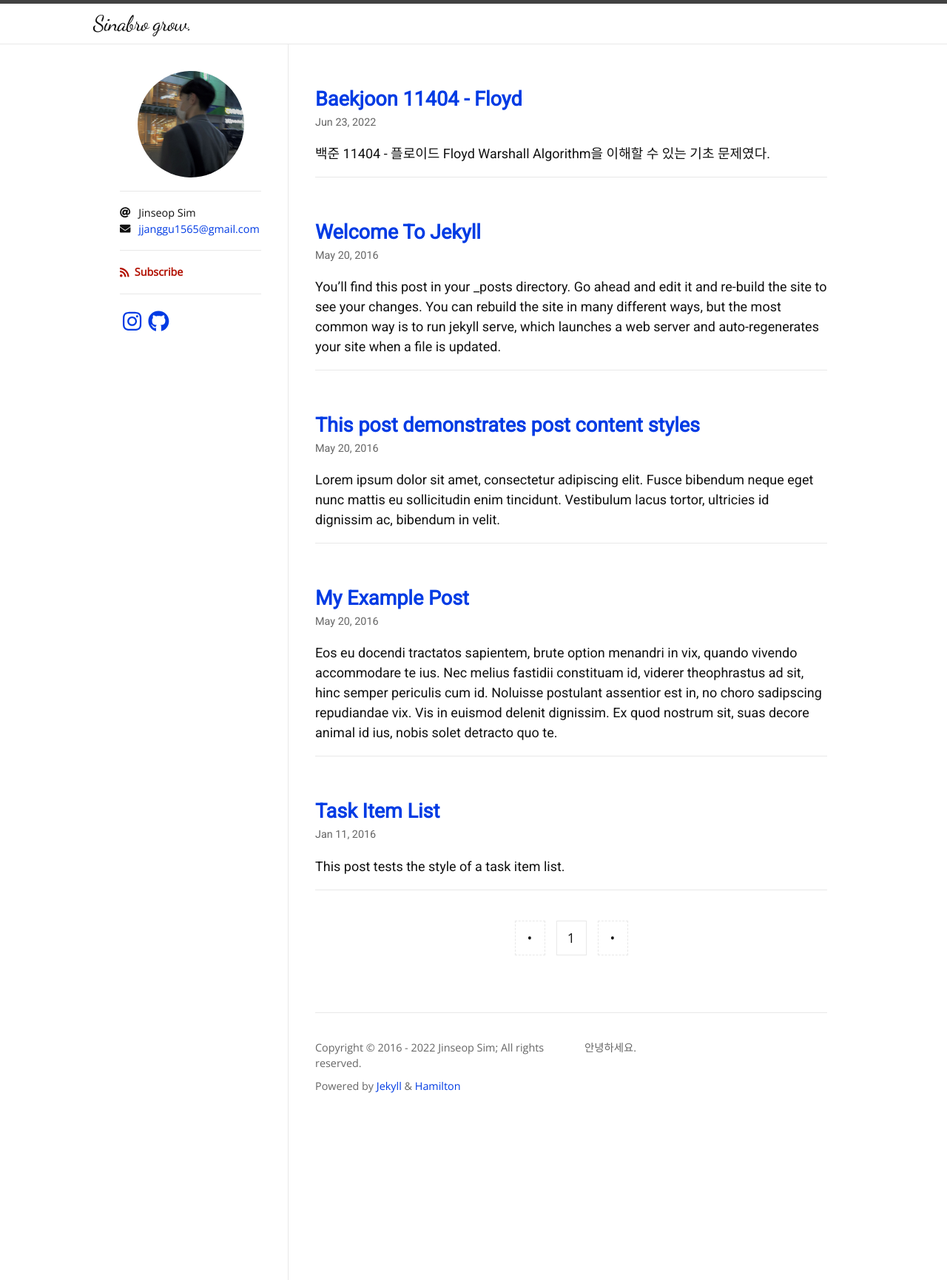
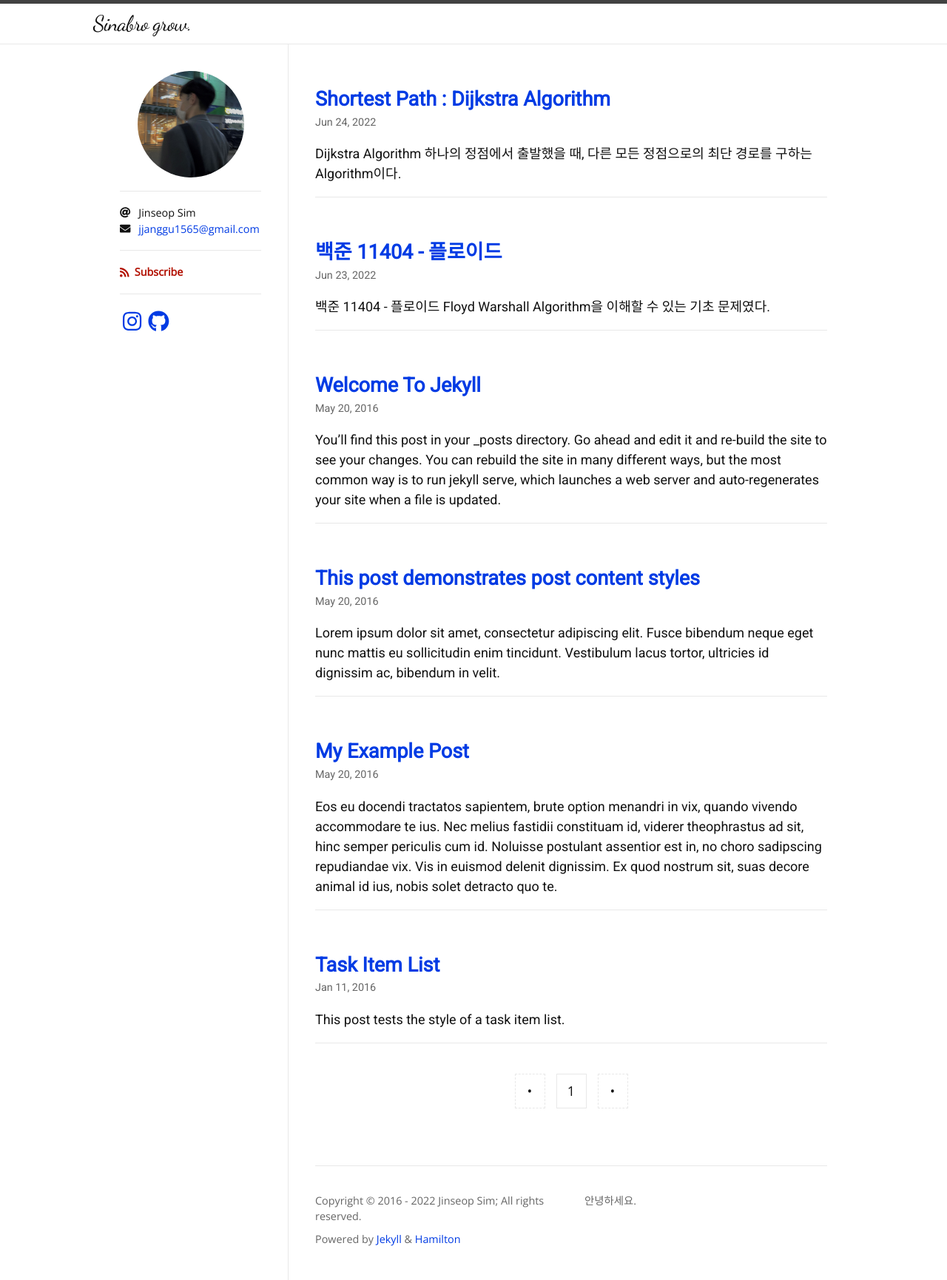
Before and after one commit to Jinseop-Sim/Jinseop-Sim.github.io, a Jekyll site: the page built from index.html, in a window 1280 px wide. Shown: the whole page at 74% size. Built offline with Jekyll 4.4.1, drawn with Linux system fonts in a browser that asks for light colours; nearby versions of some CDN libraries; some web fonts are replaced; the list of posts is cut into pages by our own code; some of the changed lines change nothing that is shown.

Commit message:
new post

```diff
--- a/_posts/2022-06-23-baekjoon-11404.md
+++ b/_posts/2022-06-23-baekjoon-11404.md
@@ -1,8 +1,8 @@
 ---
 layout: post
-title: "Baekjoon 11404 - Floyd"
+title: "백준 11404 - 플로이드"
 categories: Baekjoon
-tags: [C++]
+tags: [cpp]
 author:
   - Jinseop Sim
 ---
--- /dev/null
+++ b/_posts/2022-06-24-dijkstra.md
@@ -0,0 +1,109 @@
+---
+layout: post
+title: "Shortest Path : Dijkstra Algorithm"
+categories: Algorithm
+tags: [cpp]
+author:
+  - Jinseop Sim
+---
+
+### Dijkstra Algorithm
+> 하나의 정점에서 출발했을 때, 다른 모든 정점으로의 최단 경로를 구하는 Algorithm이다.
+
+- DP를 활용한 대표적인 최단경로 탐색 Algorithm이다.
+  - 흔히 인공위성, GPS 등에 가장 많이 사용된다.
+- 간선의 가중치는 음수가 될 수 없다.
+  - 따라서 현실세계에 가장 적합한 Shortest Path Algorithm이다.
+
+  ### Example : Basic Dijkstra, O(N^2)
+- 아래와 같은 Graph가 있다고 생각해보자.
+![image](https://user-images.githubusercontent.com/71700079/175264507-93e80c60-9106-4093-aecd-257ef6577319.png)
+
+- STEP 1
+  - 출발 정점을 1이라고 했을 때, 제일 처음엔 출발 노드로부터 이어진 다른 Node까지의 모든 비용을 저장한다.
+![image](https://user-images.githubusercontent.com/71700079/175264764-d0ff0d91-3562-4ac7-bb8a-6758c33735aa.png)
+    - 그럼 위와 같은 표가 만들어진다.
+- STEP 2
+  - 이제 최단 경로를 찾을 수 있도록 계속 갱신을 해야한다.
+    - 방문하지 않은 Node중에서 가장 비용이 적은 4번 Node부터 들려서 갱신을 해보자.
+    - 4번 Node를 거쳐서 갈 수 있게 된 Node나, 더 나은 경로가 있으면 아래와 같이 갱신한다.
+  ![image](https://user-images.githubusercontent.com/71700079/175265115-9767d8c6-9e96-4404-83eb-4f9d1ba888a0.png)
+- STEP 3
+  - 남은 미 방문 Node들도 모두 돌며 똑같이 반복한다.
+    - 최종적으로 갱신이 완료된 시점의 최단 경로 표는 아래와 같다.
+  ![image](https://user-images.githubusercontent.com/71700079/175265357-611242c0-10e9-48c2-ad66-81243e35673d.png)
+- 구현 Code는 아래와 같다.
+
+{% highlight cpp %}
+#include <iostream>
+#include <vector>
+using namespace std;
+#define INF 1000000000
+
+int nodes = 0, edges = 0, start = 0;
+vector<pair<int, int>> graph[100001]; // 연결된 node와 weight
+bool visit[100001];
+int dist[100001];
+
+// 자신을 제외한 방문하지 않은 Node 중 weight이 가장 작은 Node 번호.
+int which_smallest() {
+    int min = INF;
+    int idx = 0;
+
+    for (int i = 0; i <= nodes; i++) {
+        if (dist[i] < min && !visit[i]) {
+            min = dist[i];
+            idx = i;
+        }
+    }
+    return idx;
+}
+
+void dijkstra(int start) {
+    dist[start] = 0; // 자신의 거리는 0으로 초기화
+    visit[start] = true; // 자신은 방문한 것으로 표시
+
+    for (int i = 0; i < graph[start].size(); i++) {
+        dist[graph[start][i].first] = graph[start][i].second;
+    } // 거리 배열에, 시작 node와 연결된 모든 Node까지의 가중치 적립.
+
+    for (int i = 0; i < nodes - 1; i++) {
+        int curr_node = which_smallest();
+        visit[curr_node] = true;
+        // 방문하지 않은 node 중 가중치가 가장 적은 node 선택
+
+        for (int j = 0; j < graph[curr_node].size(); j++) {
+            int cost = dist[curr_node] + graph[curr_node][j].second;
+            // 현재 지정된 node와 연결된 다른 node와의 거리를 더해본다.
+            // ex) curr_node가 2면, 1 - 2 - 4 & 1 - 2 - 3 으로 두 번 돈다.
+
+            if (cost < dist[graph[curr_node][j].first]) {
+                dist[graph[curr_node][j].first] = cost;
+                // 만약 해당 경로에 대해서 원래 dist 배열의 가중치보다 cost가 작다면,
+                // 교체 한다.
+                // ex) curr_node가 1 - 4 보다, 1 - 2 - 4가 더 짧은 거리이면 교체.
+            }
+        }
+    }
+}
+
+int main() {
+    cin >> nodes >> edges >> start;
+
+    for (int i = 0; i < edges; i++) {
+        int u = 0, v = 0, weight = 0;
+        cin >> u >> v >> weight;
+        graph[u].push_back(make_pair(v, weight));
+    } // 입력
+
+    fill_n(dist, 100001, INF); // 초기 Dist는 모두 INF로 초기화
+    dijkstra(start);
+
+    for (int i = 1; i <= nodes; i++) {
+        if (dist[i] == INF) cout << "INF" << '\n';
+        else cout << dist[i] << '\n';
+    }
+
+    return 0;
+}
+{% endhighlight %}
```
